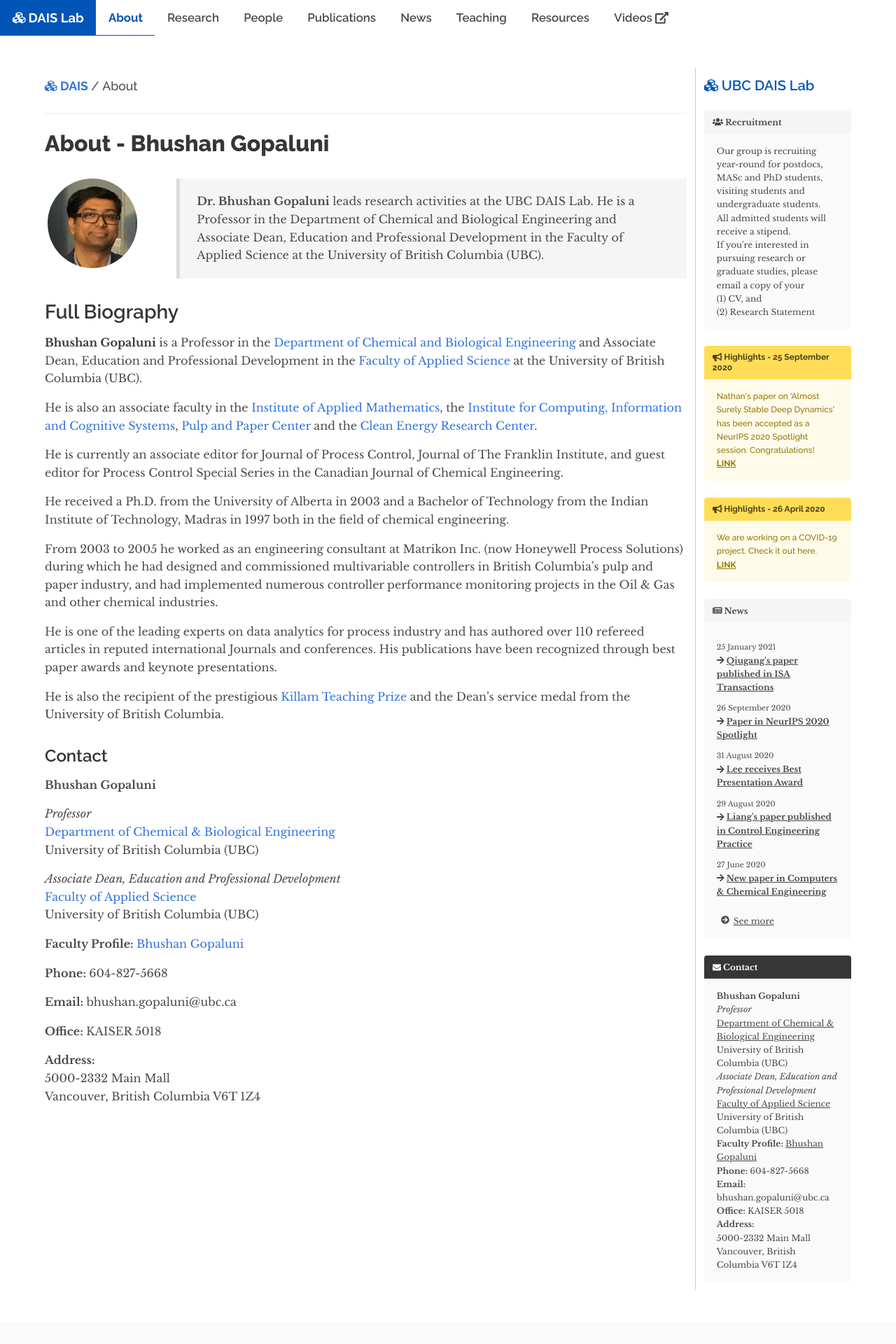
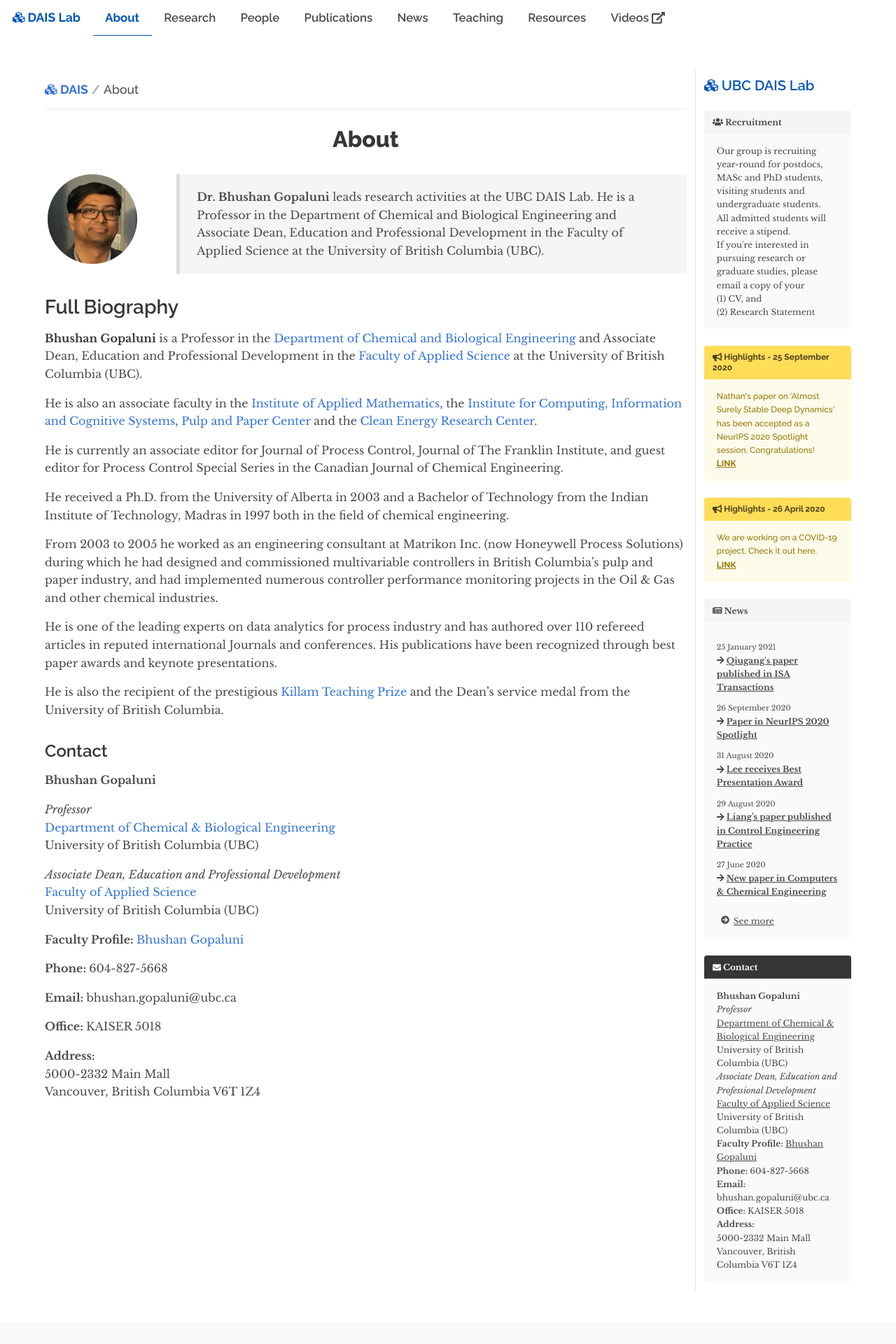
Before and after one commit to daisubc/daisubc.github.io, a Jekyll site: the page built from about.md, in a window 1280 px wide. Shown: the top 1920 px of the page at 70% size. Built offline with Jekyll 4.4.1, drawn with Linux system fonts in a browser that asks for light colours; nearby versions of some CDN libraries.

Commit message:
update nav layout

```diff
--- a/_includes/breadcrumbs.html
+++ b/_includes/breadcrumbs.html
@@ -5,7 +5,7 @@
 
 <ol itemscope itemtype="http://schema.org/BreadcrumbList" class="breadcrumbs-ol">
   <li class="breadcrumb-item" itemprop="itemListElement" itemscope itemtype="http://schema.org/ListItem">
-    <a itemprop="item" href="{{ '/' | absolute_url }}"><i class="fas fa-cubes"></i> <b><span itemprop="name">DAIS</span></b></a>
+    <a itemprop="item" href="{{ '/' | absolute_url }}"><i class="fas fa-cubes"></i> <span itemprop="name"><b>DAIS</b></span></a>
     <meta itemprop="position" content="1" />
   </li>
 
--- a/_layouts/basic.html
+++ b/_layouts/basic.html
@@ -6,7 +6,10 @@ layout: default
   <div class="column">
     <div class="content">
       {% include breadcrumbs.html url=page.url path=page.path title=page.title %}
-      <hr>
+      <hr class="narrow-hr">
+      {% if page.layout != 'post' %}
+        <p class="has-text-centered title is-3 is-spaced very-bold">{{ page.title }}</p>
+      {% endif %}
       {{ content }}
     </div>
   </div>
--- a/about.md
+++ b/about.md
@@ -4,8 +4,6 @@ description: Dr. Bhushan Gopaluni leads research activities at the UBC DAIS Lab.
 title: About
 permalink: /about/
 ---
-
-<p class="title is-3 is-spaced very-bold">About - {{ site.name }}</p>
 
 <section>
   <div class="columns is-multiline">
--- a/assets/css/dais.scss
+++ b/assets/css/dais.scss
@@ -33,11 +33,10 @@ $navbar-item-hover-background-color: $darkblue;
 .navbar-brand {
   .navbar-item{
     color: $darkblue;
-  }
-  &:hover {
-    background-color: $darkblue;
-    color: #fff;
-    font-size: 1.1em;
+    &:hover {
+      color: $darkblue !important;
+      font-size: 1.1em;
+    }
   }
 }
 
@@ -54,7 +53,7 @@ $navbar-item-hover-background-color: $darkblue;
 }
 
 .sidebar{
-  border-left: 1px solid rgba(0, 0, 0, .2);
+  border-left: 1px solid rgba(0, 0, 0, .1);
 }
 
 .video-wrapper {
@@ -104,9 +103,18 @@ $navbar-item-hover-background-color: $darkblue;
 }
 
 ol.breadcrumbs-ol {
-  margin-bottom: 10px;
-  padding-left: 0px;
+  margin-bottom: 0em !important;
   margin-left: 0px;
+  padding: 0.3em 0em;
+  font-family: $sans-serif-font;
+  font-weight: 500;
+  font-size: 1.0em;
+  letter-spacing: 0px;
+}
+
+.narrow-hr{
+  margin-top: 0.5em;
+  margin-bottom: 1.5em;
 }
 
 #breadcrumbs hr{
@@ -121,9 +129,16 @@ ol.breadcrumbs-ol li {
   font-size: 1.1em;
 }
 
-ol.breadcrumbs-ol li a {text-decoration: none;}
+ol.breadcrumbs-ol li a {
+  text-decoration: none;
+}
 
-.breadcrumb-item:before{content:'/';padding-right:1px;}
+.breadcrumb-item:before{
+  content:'/';
+  padding-right:1px;
+  color: $grey-light;
+  font-weight: 800;
+}
 
 .breadcrumb-item:first-child:before{content:''; padding-right: 0px;}
 
```
